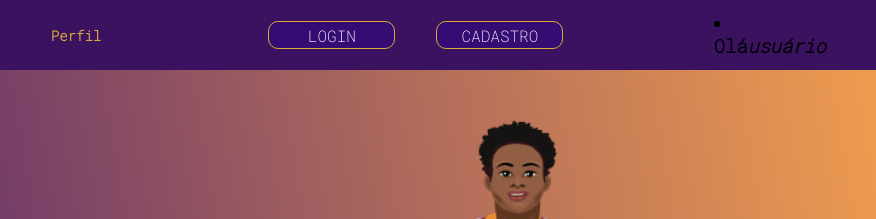
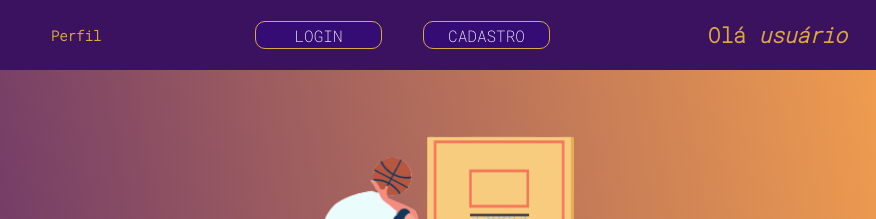
Before and after one commit to OliveiraMG/Projeto-Individual, a website: page Site Institucional/public/Index.html in a window 1280 px wide. Shown: the top 219 px of the page, 404-1280 px from the left. Drawn offline with Linux system fonts and the light colour scheme.

Commit message:
Fazendo alteração em CSS e algumas no web-data-viz

```diff
--- a/Site Institucional/public/CSS/cadastro.css
+++ b/Site Institucional/public/CSS/cadastro.css
@@ -75,6 +75,17 @@ body {
 
 .logonavbar ul li {
     width: 100px;
+    height: 100%;
+    display: flex;
+    align-items: center;
+    justify-content: center;
+}
+
+#saudacao li {
+    color:#dca93f;
+    text-decoration: none;
+    font-size: 18px;
+    width: 130%;
     height: 100%;
     display: flex;
     align-items: center;
--- a/Site Institucional/public/CSS/login.css
+++ b/Site Institucional/public/CSS/login.css
@@ -76,6 +76,17 @@ body {
 
 .logonavbar ul li {
     width: 100px;
+    height: 100%;
+    display: flex;
+    align-items: center;
+    justify-content: center;
+}
+
+#saudacao li {
+    color:#dca93f;
+    text-decoration: none;
+    font-size: 18px;
+    width: 130%;
     height: 100%;
     display: flex;
     align-items: center;
--- a/Site Institucional/public/CSS/noticias.css
+++ b/Site Institucional/public/CSS/noticias.css
@@ -76,6 +76,17 @@ body {
 
 .logonavbar ul li {
     width: 100px;
+    height: 100%;
+    display: flex;
+    align-items: center;
+    justify-content: center;
+}
+
+#saudacao li {
+    color:#dca93f;
+    text-decoration: none;
+    font-size: 18px;
+    width: 130%;
     height: 100%;
     display: flex;
     align-items: center;
--- a/Site Institucional/public/CSS/style.css
+++ b/Site Institucional/public/CSS/style.css
@@ -78,6 +78,17 @@ body {
     justify-content: center;
 }
 
+#saudacao li {
+    color:#dca93f;
+    text-decoration: none;
+    font-size: 18px;
+    width: 130%;
+    height: 100%;
+    display: flex;
+    align-items: center;
+    justify-content: center;
+}
+
 .block a{
     display: flex;
     align-items: center;
@@ -146,6 +157,11 @@ ul a:hover  {
     width: 95%;
     padding: 0 50px;
     display: flex;
+}
+
+.bg img{
+    display: flex;
+    padding-bottom: 160px;
 }
 
 .infobg {
--- a/Site Institucional/public/Index.html
+++ b/Site Institucional/public/Index.html
@@ -29,7 +29,7 @@
             </div>
 
             <div id="saudacao">
-            <li><h3>Olá<i><span id="b_usuario" class="b_usuario">usuário</span></i></h3></li>
+            <li><h3>Olá <i><b><span id="b_usuario" class="b_usuario">usuário</span></i></b></h3></li>
             </div>
 
         </div>
@@ -40,7 +40,7 @@
                 <h1><b>Sempre com lançamentos<br> para te manter dentro das quadras</b></h1>
                 <p>Venha ser um Hooper</p>
             </div>
-            <img src="assets/PlayerBasket-removebg-preview.png" alt="">
+            <img src="assets/PlayersBasket-removebg-preview.png" alt="">
         </div>
     </div>
 
```
Also changed, not shown: Site Institucional/public/cadastro.html (+1 -1 lines), Site Institucional/public/login.html (+1 -1 lines), Site Institucional/public/notBucks.html (+1 -1 lines), Site Institucional/public/notCavs.html (+1 -1 lines), Site Institucional/public/notDenver.html (+1 -1 lines), Site Institucional/public/notJa.html (+1 -1 lines), Site Institucional/public/notLakers.html (+1 -1 lines), Site Institucional/public/notRaptors.html (+1 -1 lines).
